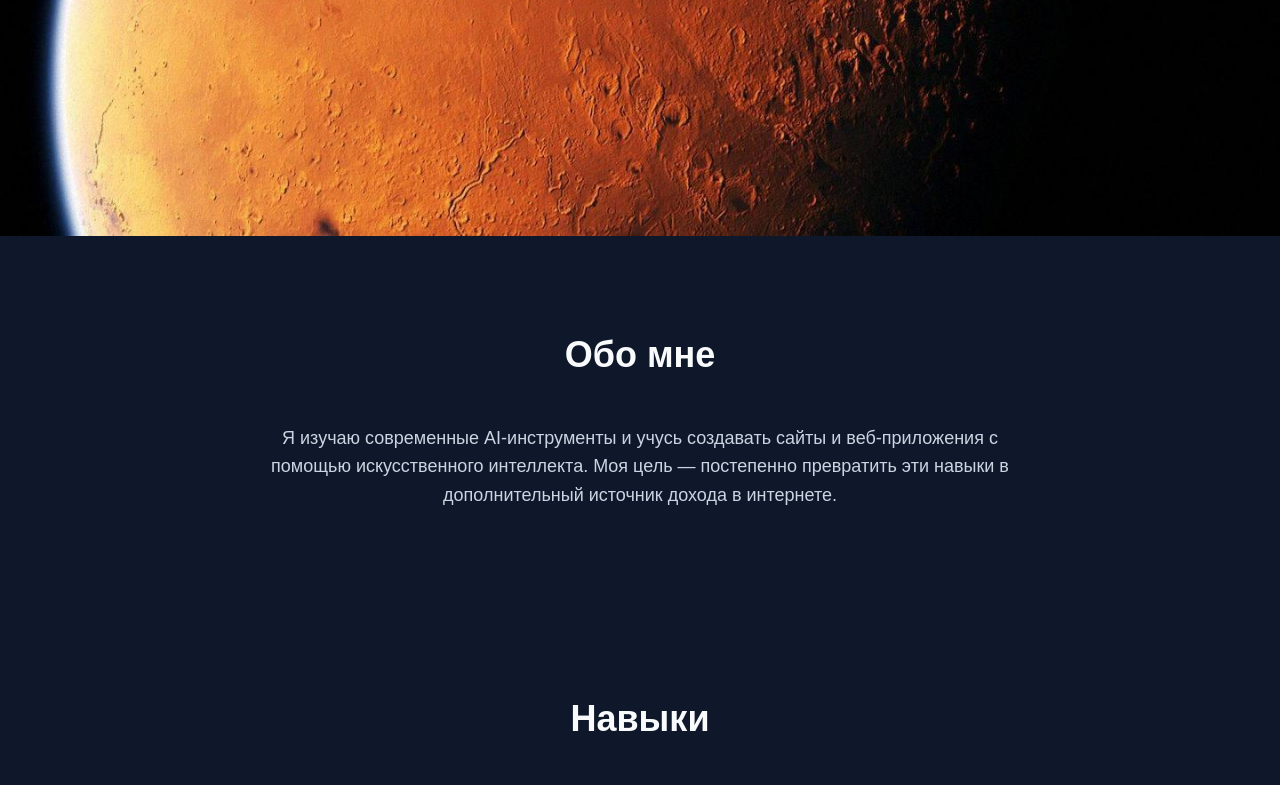
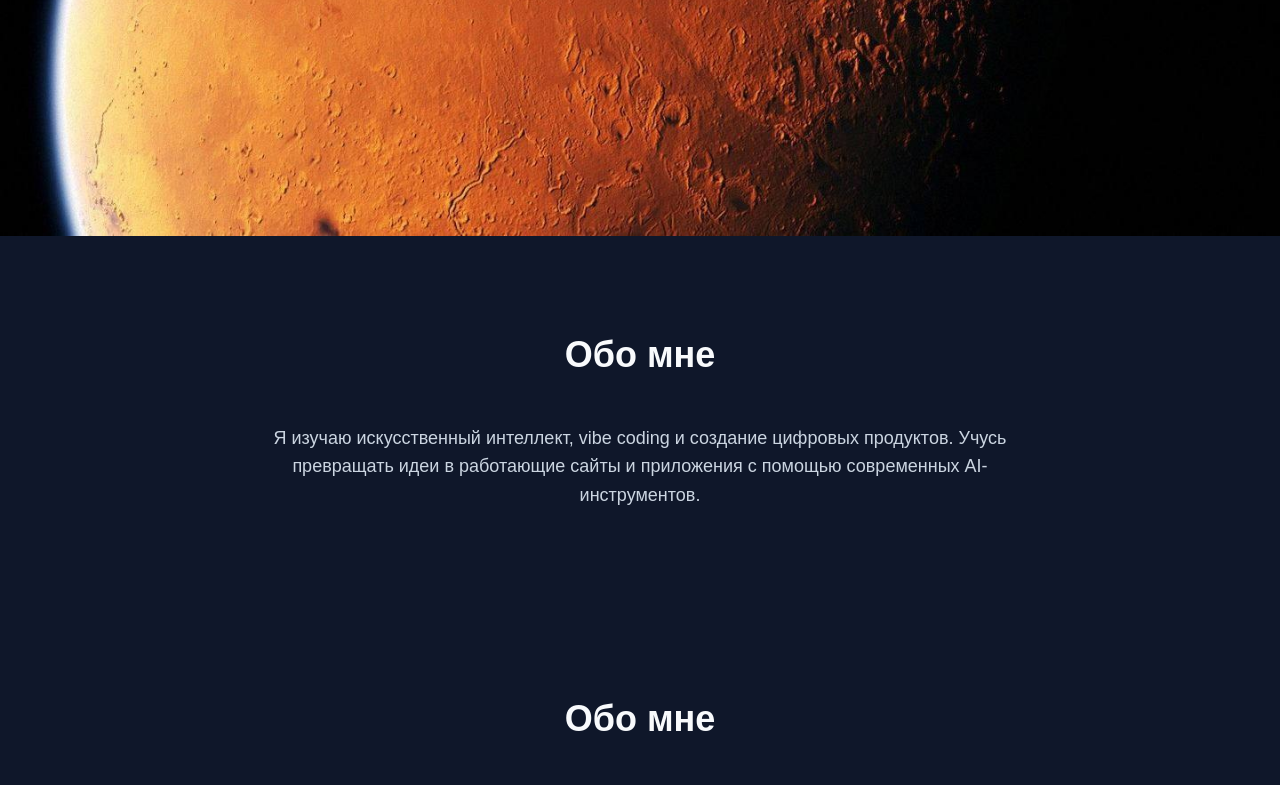
Before and after one commit to lolskup73-cloud/portfolio-site, a plain HTML site: page index.html in a window 1280 px wide. Shown: the part 564-1349 px from the top of the page. Drawn offline with Linux system fonts and the light colour scheme.

Commit message:
Update index.html

```diff
--- a/index.html
+++ b/index.html
@@ -150,7 +150,16 @@
       <a href="#projects" class="button">Посмотреть проекты</a>
     </div>
   </header>
-
+<section>
+  <h2>Обо мне</h2>
+  <div class="about">
+    <p>
+      Я изучаю искусственный интеллект, vibe coding и создание
+      цифровых продуктов. Учусь превращать идеи в работающие
+      сайты и приложения с помощью современных AI-инструментов.
+    </p>
+  </div>
+</section>
   <section>
     <h2>Обо мне</h2>
 
```
